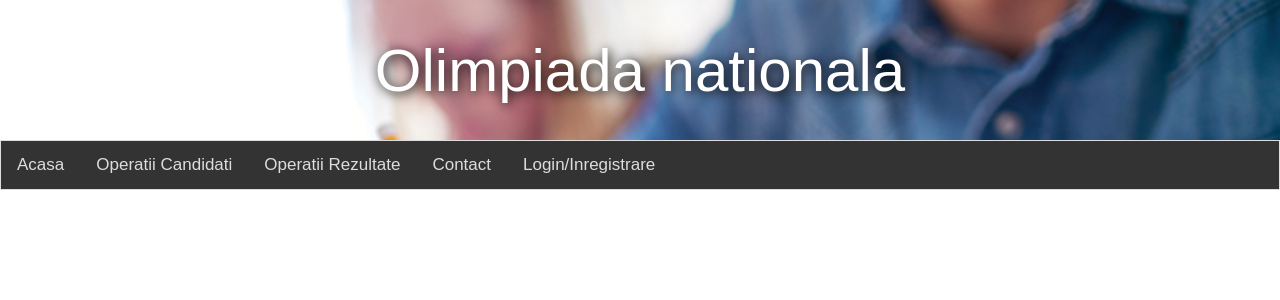
After one commit to cristeastelica/PIE, a PHP site: page /index-comisie.php in a window 1280 px wide. The commit adds this page. Shown: the top 300 px of the page. Run offline with PHP 8.4, Linux system fonts and the light colour scheme; data comes from the database, SQL or seed files in the repository.

Commit message:
updated index page

```diff
--- /dev/null
+++ b/index-comisie.php
@@ -0,0 +1,150 @@
+<!DOCTYPE html>
+<html>
+<head>
+<meta name="viewport" content="width=device-width, initial-scale=1">
+<style>
+
+body {
+  margin: 0;
+  height :100%;
+  font-family: Arial, Helvetica, sans-serif;
+}
+
+/* Style the body */
+body {
+  font-family: Arial;
+  margin: 0;
+}
+.container {
+  position: relative;
+  text-align: center;
+  font-size: 60px;
+  background-image: url('header.jpg');
+  width:100%;
+  height: 140px;
+  background-size: cover;
+  color: white;
+}
+
+.centered {
+  position: absolute;
+  text-align: left;
+   text-shadow: 2px 2px 12px #000000;
+  top: 50%;
+  left: 50%;
+  transform: translate(-50%, -50%);
+}
+
+/* Page Content */
+.content {padding:20px;}
+h1 {
+  text-align: center;
+}
+.topnav {
+  overflow: hidden;
+  background-color: #333;
+  border: 1px solid #ddd;
+}
+
+.topnav a {
+  float: left;
+  color: #ddd;
+  text-align: center;
+  padding: 14px 16px;
+  text-decoration: none;
+  font-size: 17px;
+}
+.topnav-right {
+
+  position: absolute;
+  right: 0px;
+
+  text-align: center;
+
+
+}
+.topnav-right a:hover {
+  background-color: #e14848;
+  color: black;
+}
+.topnav-right a.active {
+  background-color: #e14848;
+  color: white;
+.topnav a:hover {
+  background-color: #ddd;
+  color: black;
+}
+
+.topnav a.active {
+  background-color: #ddd;
+  color: white;
+}
+</style>
+</head>
+
+</div>
+<head>
+ <div class="container">
+
+  <div class="centered">Olimpiada nationala</div>
+</div>
+
+<style>
+.content { display:none }
+</style>
+ <script src="https://ajax.googleapis.com/ajax/libs/jquery/3.4.0/jquery.min.js"></script><script>
+$(function() {
+  $(".nav").on("click",function(e) {
+    e.preventDefault();
+    $(".content").hide();
+    $("#"+this.id+"div").show();
+  });
+});
+</script>
+</head>
+<body>
+
+
+
+
+<center><div class="topnav">
+
+  <a class="nav"  id ="acasa" href="#acasa">Acasa</a>
+  <a class="nav" href="#operatii" id="operatii" >Operatii Candidati</a>
+  <a class="nav" id="rezultate" href="#rezultate">Operatii Rezultate</a>
+  <a class ="nav" href="#contact" id="contact">Contact</a>
+  <a class ="nav" href="#login" id="login">Login/Inregistrare</a>
+
+</div></center>
+
+
+<div id="acasadiv" class="content">
+  <?php include('acasa.php') ?>
+
+</div>
+
+<center><div id="operatiidiv" class="content">
+  <?php include('modal.php') ?>
+
+</div></center>
+
+<center><div id="rezultatediv" class="content">
+  <?php include('modal-rezultate.php') ?>
+
+</div></center>
+<div id="contactdiv" class="content">
+  <?php include('contact.php') ?>
+
+</div>
+</div></center>
+
+<center><div id="logindiv" class="content">
+  <?php include('paginawelcome.html') ?>
+
+</div></center>
+
+
+
+
+</body>
+</html>
--- a/login.php
+++ b/login.php
@@ -80,7 +80,7 @@ try {
 $message = "Autentificare cu succes! Bun venit ".$user;
 echo "<script type='text/javascript'>alert('$message');</script>";
 
-     header('refresh:1;url=index.php');
+     header('refresh:1;url=index-comisie.php');
  }else{
  	$message = "Autentificare cu succes! Bun venit ".$user;
 echo "<script type='text/javascript'>alert('$message');</script>";
```
Also changed, not shown: index.php (+1 -11 lines).
